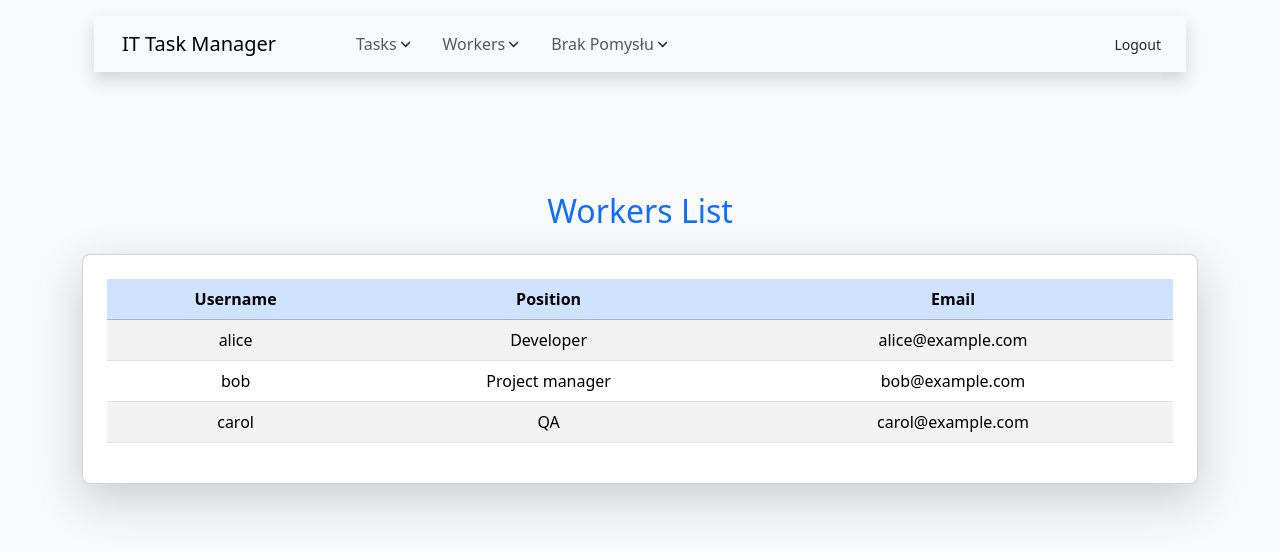
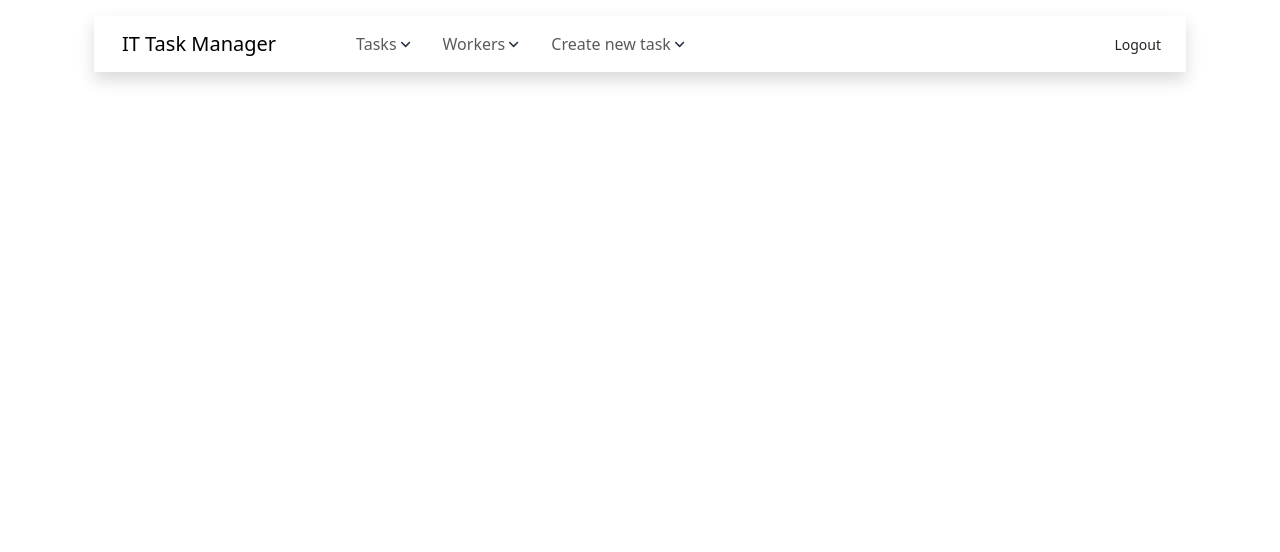
Before and after one commit to Michal-Naron/it-task-manager, a Django app: page /home/workers/ in a window 1280 px wide. Shown: the top 552 px of the page. Run offline with Django 5.2, Linux system fonts and the light colour scheme; a user stored in the database is signed in; data comes from the database, SQL or seed files in the repository.

Commit message:
feat(templates): add base.html and refactor worker-list, task-list and task-create to extend it

```diff
--- /dev/null
+++ b/templates/base.html
@@ -0,0 +1,12 @@
+<!DOCTYPE html>
+<html lang="en">
+<head>
+  <meta charset="UTF-8">
+  <title>IT Task Manager</title>
+  <link href="https://cdn.jsdelivr.net/npm/bootstrap@5.3.2/dist/css/bootstrap.min.css" rel="stylesheet">
+</head>
+<body>
+{% include 'includes/navigation-home.html'%}
+{% block content %}{% endblock content %}
+</body>
+</html>
--- a/templates/includes/navigation-home.html
+++ b/templates/includes/navigation-home.html
@@ -159,8 +159,8 @@
         </li>
 
         <li class="nav-item dropdown dropdown-hover mx-2">
-          <a class="nav-link ps-2 d-flex justify-content-between cursor-pointer align-items-center" id="dropdownMenuDocs" data-bs-toggle="dropdown" aria-expanded="false">
-            Brak Pomysłu
+          <a href="{% url 'workflows:task-create' %}" class="nav-link ps-2 d-flex justify-content-between cursor-pointer align-items-center" id="dropdownMenuDocs" data-bs-toggle="dropdown" aria-expanded="false">
+            Create new task
             <img src="/static/img/down-arrow-dark.svg" alt="down-arrow" class="arrow ms-1">
           </a>
           <ul class="dropdown-menu dropdown-menu-animation dropdown-lg mt-0 mt-lg-3 p-3 border-radius-lg" aria-labelledby="dropdownMenuDocs">
--- a/templates/workers_list.html
+++ b/templates/workers_list.html
@@ -1,13 +1,4 @@
-<!DOCTYPE html>
-<html lang="en">
-<head>
-  <meta charset="UTF-8">
-  <title>Workers</title>
-  <link href="https://cdn.jsdelivr.net/npm/bootstrap@5.3.2/dist/css/bootstrap.min.css" rel="stylesheet">
-</head>
-<body class="bg-light">
-{% include 'includes/navigation-home.html' %}
-
+{% extends 'base.html' %}
 <div class="container my-5">
   <h2 class="mb-4 text-primary text-center">Workers List</h2>
   <div class="card shadow-lg rounded-3">
@@ -33,6 +24,3 @@
     </div>
   </div>
 </div>
-
-</body>
-</html>
```
Also changed, not shown: templates/home.html (+1 -8 lines), templates/task-list.html (+3 -13 lines).
